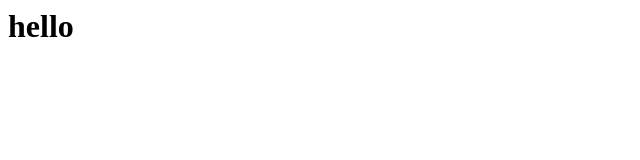
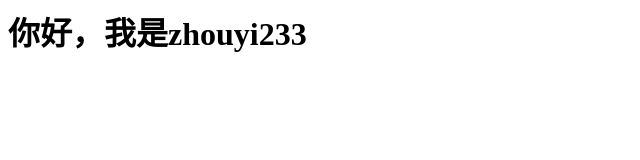
Before and after one commit to zhouyi233/zhouyi233.github.io, a plain HTML site: page index.html in a window 1280 px wide. Shown: the whole page, without its empty margins (0-640 px from the left). Drawn offline with Linux system fonts and the light colour scheme.

Commit message:
index.html

```diff
--- a/index.html
+++ b/index.html
@@ -1 +1 @@
-<h1>hello</h1>
+<h1>你好，我是zhouyi233</h1>
```
